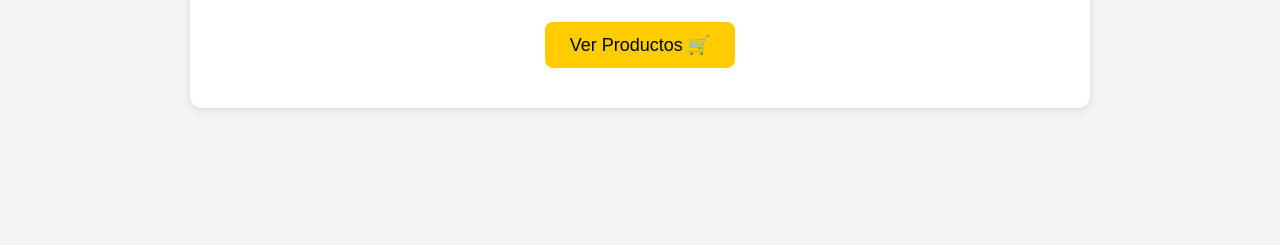
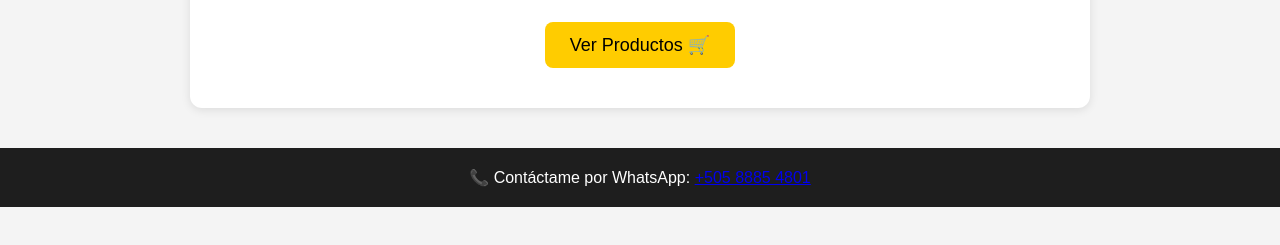
Before and after one commit to bryantjosuev01-dotcom/ventaspro.github.io, a plain HTML site: page index.html in a window 1280 px wide. Shown: the part 281-526 px from the top of the page. Drawn offline with Linux system fonts and the light colour scheme.

Commit message:
Add footer with WhatsApp contact information

```diff
--- a/index.html
+++ b/index.html
@@ -37,6 +37,9 @@
         Ver Productos 🛒
     </button>
 </header>
+ <footer>
+        <p>📞 Contáctame por WhatsApp: <a href="https://wa.me/50588854801" target="_blank">+505 8885 4801</a></p>
 
+    </footer>
 </body>
 </html>
```
